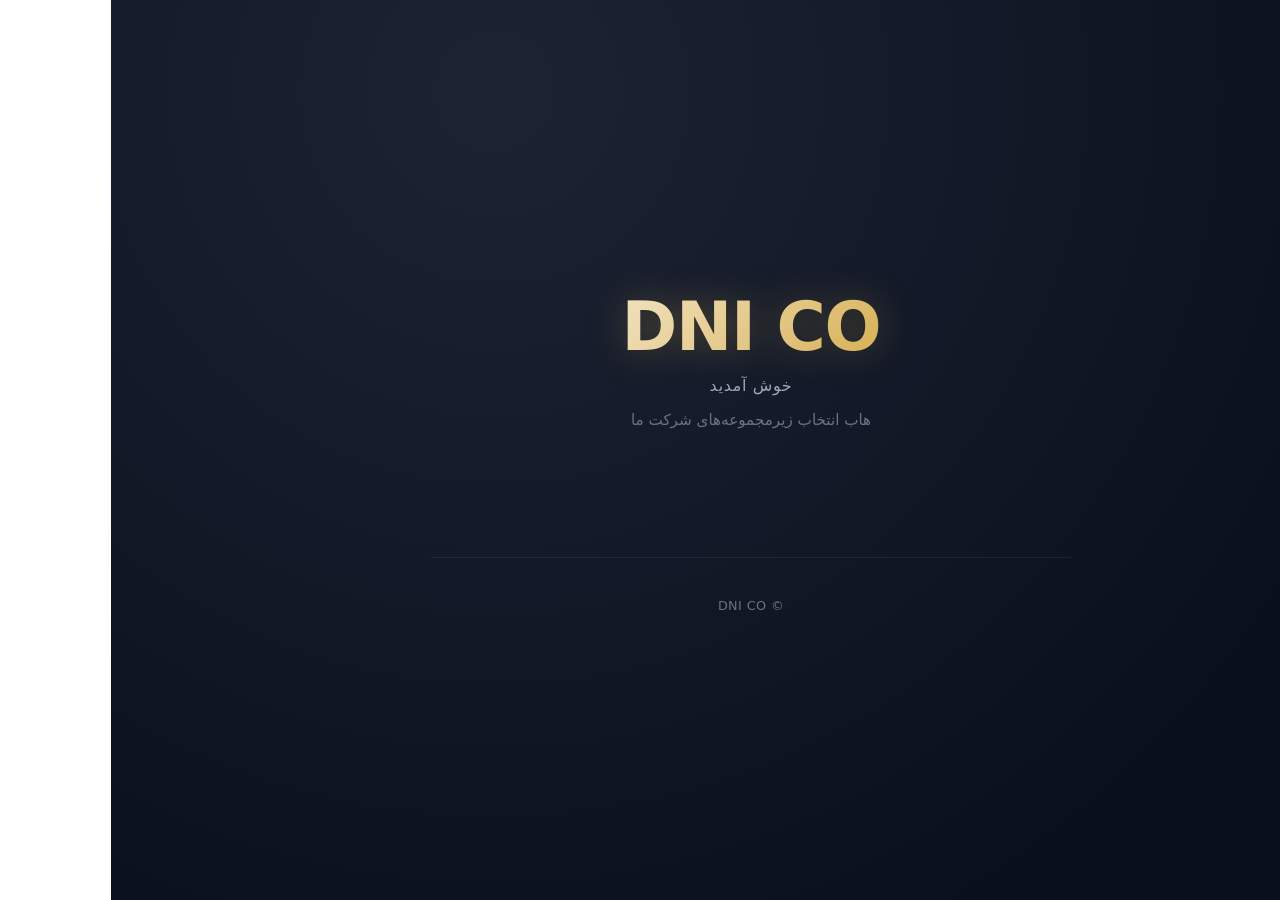
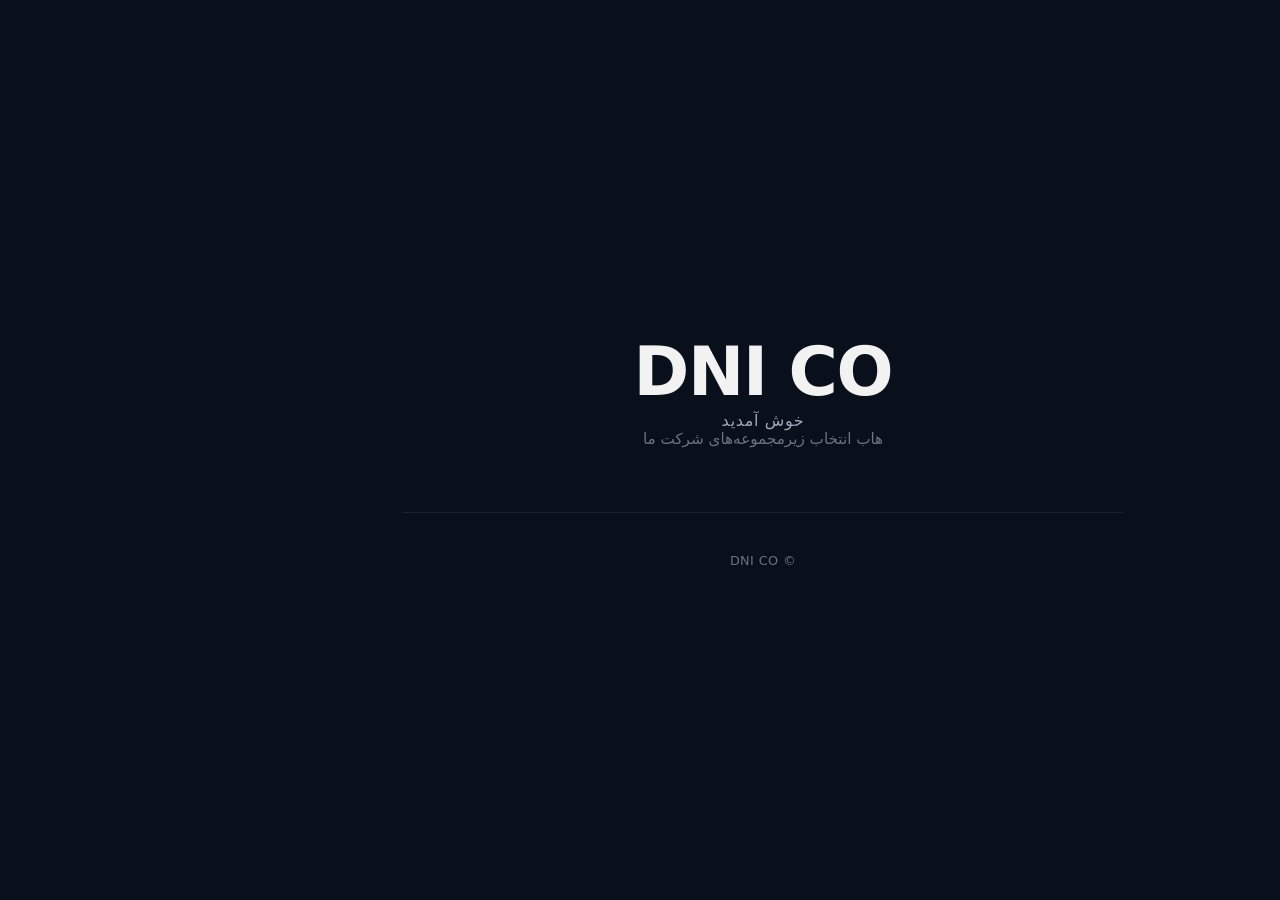

Update style.css

--- a/style.css
+++ b/style.css
@@ -1,18 +1,16 @@
 /* === LTC HUB - Main Stylesheet === */
-/* Palette & Tokens */
 :root {
   --primary: #0a0f1c;
-  --primary-surface: #131928;
+  --primary-surface: #141b2b;
   --accent: #d4a843;
   --accent-glow: rgba(212, 168, 67, 0.3);
   --text-primary: #f2f2f2;
   --text-secondary: #a0a7b8;
   --text-muted: #6b7280;
-  --border-subtle: rgba(255, 255, 255, 0.06);
+  --border-subtle: rgba(255, 255, 255, 0.08);
   --radius-sm: 10px;
   --radius-md: 16px;
   --radius-lg: 24px;
-  --space-xs: 0.5rem;
   --space-sm: 1rem;
   --space-md: 1.75rem;
   --space-lg: 2.5rem;
@@ -20,24 +18,13 @@
   --transition-smooth: 0.25s cubic-bezier(0.4, 0, 0.2, 1);
 }
 
-/* Reset & Base */
-*,
-*::before,
-*::after {
-  margin: 0;
-  padding: 0;
-  box-sizing: border-box;
-}
+* { margin: 0; padding: 0; box-sizing: border-box; }
 
-html {
-  font-size: 16px;
-  -webkit-font-smoothing: antialiased;
-  -moz-osx-font-smoothing: grayscale;
-}
+html { font-size: 16px; }
 
 body {
-  font-family: 'Inter', system-ui, -apple-system, 'Segoe UI', Roboto, sans-serif;
-  background: radial-gradient(circle at 30% 10%, #1c2333 0%, #0a0f1c 80%);
+  font-family: 'Inter', system-ui, sans-serif;
+  background-color: var(--primary);
   color: var(--text-primary);
   min-height: 100vh;
   display: flex;
@@ -47,35 +34,42 @@ body {
   direction: rtl;
 }
 
-/* Layout */
 .container {
   width: 100%;
-  max-width: 640px;
+  max-width: 720px;
   margin: 0 auto;
   text-align: center;
 }
 
-/* Header */
-.header {
-  margin-bottom: var(--space-xl);
+.header { margin-bottom: var(--space-xl); }
+
+.logo-area {
+  display: flex;
+  align-items: center;
+  justify-content: center;
+  gap: 0.75rem;
+  margin-bottom: var(--space-sm);
+}
+
+.logo-icon {
+  font-size: 2.5rem;
+  color: var(--accent);
+  filter: drop-shadow(0 0 8px var(--accent-glow));
 }
 
 .header h1 {
   font-size: clamp(2.8rem, 8vw, 4.2rem);
   font-weight: 700;
   letter-spacing: -0.02em;
-  background: linear-gradient(135deg, #ffffff 0%, #d4a843 80%);
-  -webkit-background-clip: text;
-  -webkit-text-fill-color: transparent;
-  background-clip: text;
-  filter: drop-shadow(0 0 18px var(--accent-glow));
-  line-height: 1.2;
+  color: var(--text-primary);
 }
+
+.dot { color: var(--accent); }
 
 .subtitle {
   font-size: 1rem;
   color: var(--text-secondary);
-  margin-top: var(--space-xs);
+  margin-top: 0;
   letter-spacing: 0.04em;
   font-weight: 400;
 }
@@ -83,33 +77,18 @@ body {
 .intro {
   font-size: 0.95rem;
   color: var(--text-muted);
-  margin-top: var(--space-sm);
+  margin-top: var(--space-xs);
   font-weight: 300;
 }
 
-/* Link List */
-.links-section {
-  margin: var(--space-lg) 0;
-}
+.links-section { margin: var(--space-lg) 0; }
 
-.link-list {
+.link-grid {
   list-style: none;
   display: flex;
   flex-direction: column;
   gap: var(--space-sm);
 }
-
-.link-list li {
-  opacity: 0;
-  transform: translateY(12px);
-  animation: fadeUp 0.35s ease forwards;
-}
-
-.link-list li:nth-child(1) { animation-delay: 0.05s; }
-.link-list li:nth-child(2) { animation-delay: 0.12s; }
-.link-list li:nth-child(3) { animation-delay: 0.19s; }
-.link-list li:nth-child(4) { animation-delay: 0.26s; }
-.link-list li:nth-child(5) { animation-delay: 0.33s; }
 
 .link-card {
   display: block;
@@ -121,20 +100,8 @@ body {
   text-decoration: none;
   font-weight: 500;
   font-size: 1.1rem;
-  backdrop-filter: blur(8px);
   transition: all var(--transition-smooth);
   position: relative;
-  overflow: hidden;
-}
-
-.link-card::after {
-  content: '';
-  position: absolute;
-  inset: 0;
-  border-radius: inherit;
-  background: radial-gradient(circle at var(--mouse-x, 50%) var(--mouse-y, 50%), rgba(212, 168, 67, 0.08) 0%, transparent 70%);
-  opacity: 0;
-  transition: opacity 0.3s ease;
 }
 
 .link-card:hover {
@@ -143,15 +110,16 @@ body {
   box-shadow: 0 14px 30px -10px rgba(0, 0, 0, 0.6), 0 0 0 1px var(--accent-glow);
 }
 
-.link-card:hover::after {
-  opacity: 1;
+.empty-state {
+  text-align: center;
+  padding: var(--space-xl);
+  color: var(--text-muted);
+  border: 1px dashed var(--border-subtle);
+  border-radius: var(--radius-lg);
 }
 
-.link-card:active {
-  transform: translateY(-1px);
-}
+.empty-state i { font-size: 2.5rem; margin-bottom: var(--space-sm); }
 
-/* Footer */
 .footer {
   margin-top: var(--space-xl);
   padding-top: var(--space-lg);
@@ -161,22 +129,6 @@ body {
   letter-spacing: 0.03em;
 }
 
-/* Animations */
-@keyframes fadeUp {
-  to {
-    opacity: 1;
-    transform: translateY(0);
-  }
-}
-
-/* Responsive */
 @media (max-width: 480px) {
-  body {
-    padding: var(--space-sm);
-  }
-
-  .link-card {
-    padding: var(--space-sm) var(--space-md);
-    font-size: 1rem;
-  }
+  .link-card { padding: var(--space-sm) var(--space-md); font-size: 1rem; }
 }
